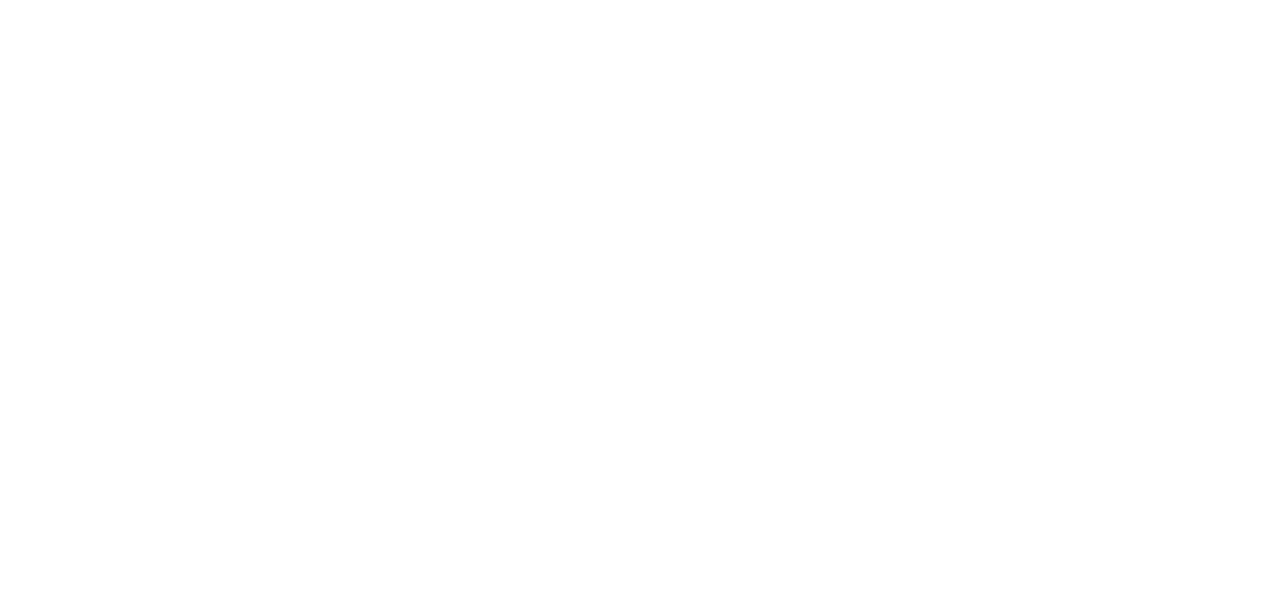
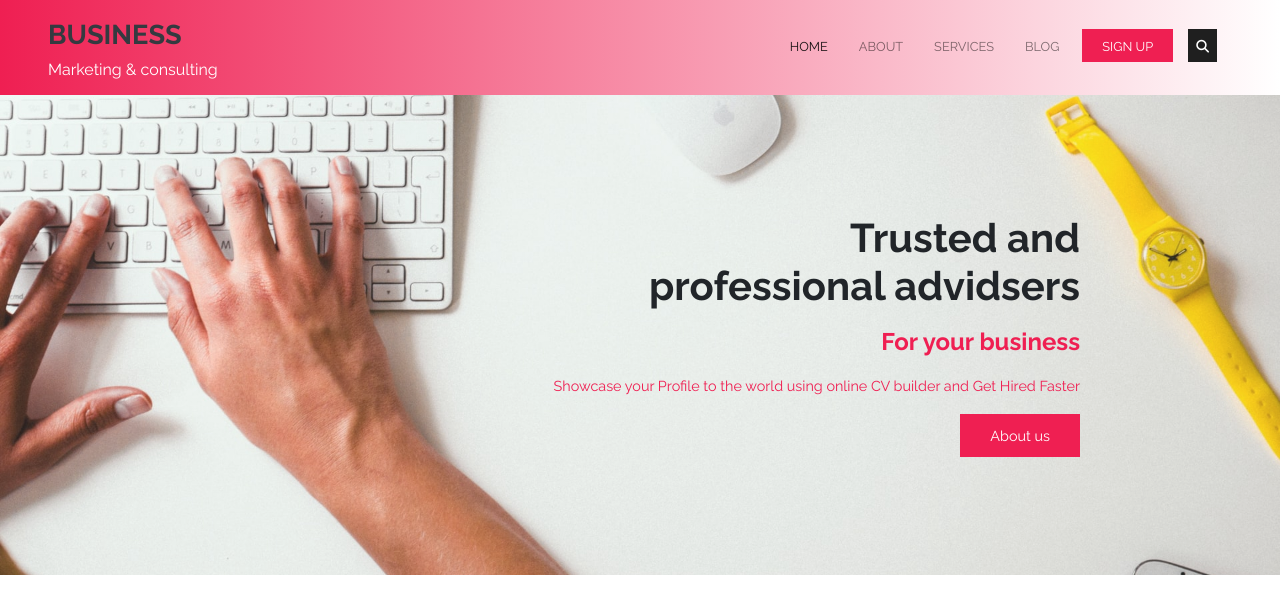
Before and after one commit to Zoran-Tasic/Business-Marketing-consulting, a PHP site: page / in a window 1280 px wide. Before the commit the part shown is empty. Shown: the top 614 px of the page. Run offline with PHP 8.4, Linux system fonts and the light colour scheme; some libraries are stand-ins or nearby versions.

Commit message:
nav and header

```diff
--- a/css/style.css
+++ b/css/style.css
@@ -0,0 +1,113 @@
+/*********************
+variables
+*********************/
+/*******************
+mixins
+*******************/
+/*********************
+basic styles
+*********************/
+* {
+  margin: 0;
+  padding: 0;
+  box-sizing: border-box;
+}
+
+body {
+  font-family: "Raleway", sans-serif;
+  line-height: 1.6;
+}
+
+h1,
+h2,
+h3,
+h4,
+h5,
+h6 {
+  font-weight: 600;
+}
+
+ul {
+  list-style: none;
+}
+
+a {
+  color: #1f1f1f;
+  text-decoration: none;
+}
+a:hover {
+  color: #fff;
+  transition: 0.3s ease;
+}
+
+.container {
+  width: 80%;
+  margin: auto;
+}
+
+/*************
+nav
+*************/
+nav {
+  background: linear-gradient(to right, #ef1f52, #fff);
+}
+nav .navbar-brand {
+  font-size: 1rem;
+}
+nav .navbar-brand span {
+  font-size: 1.7rem;
+}
+nav .nav-item {
+  margin-right: 15px;
+  text-transform: uppercase;
+  font-size: 0.8rem;
+}
+nav .nav-item .signUp {
+  background: #ef1f52 !important;
+  color: #fff !important;
+  height: 90%;
+  padding: 8px 20px !important;
+}
+nav .nav-item .search {
+  background: #1f1f1f;
+  height: 90%;
+  color: #fff !important;
+}
+
+/*************
+header
+*************/
+header {
+  background-image: linear-gradient(rgba(255, 255, 255, 0.1), rgba(255, 255, 255, 0.1)), url(../img/header.jpg);
+  background-position: center;
+  background-size: cover;
+  height: 60vh;
+}
+header hgroup {
+  padding-right: 200px;
+}
+header hgroup h2 {
+  font-size: 2.5rem;
+  font-weight: 700;
+}
+header hgroup h4 {
+  color: #ef1f52;
+  font-size: 1.5rem;
+  padding-top: 10px;
+  font-weight: 700;
+}
+header hgroup p {
+  color: #ef1f52;
+  font-size: 0.9rem;
+  padding-top: 10px;
+}
+header button {
+  background: #ef1f52;
+  color: #fff;
+  padding: 10px 30px;
+  border: none;
+  font-size: 0.9rem;
+  margin-right: 200px;
+}
+
+/*# sourceMappingURL=style.css.map */
--- a/index.html
+++ b/index.html
@@ -8,11 +8,56 @@
     <link rel="stylesheet" href="https://use.fontawesome.com/releases/v5.8.2/css/all.css" integrity="sha384-oS3vJWv+0UjzBfQzYUhtDYW+Pj2yciDJxpsK1OYPAYjqT085Qq/1cq5FLXAZQ7Ay" crossorigin="anonymous">
     <link href="https://fonts.googleapis.com/css2?family=Raleway:wght@300;400;600;700&display=swap" rel="stylesheet">
     <link href="https://fonts.googleapis.com/css2?family=Raleway:wght@300;400&display=swap" rel="stylesheet">
+    <link rel="stylesheet" href="https://stackpath.bootstrapcdn.com/bootstrap/4.5.2/css/bootstrap.min.css" integrity="sha384-JcKb8q3iqJ61gNV9KGb8thSsNjpSL0n8PARn9HuZOnIxN0hoP+VmmDGMN5t9UJ0Z" crossorigin="anonymous">
     <link rel="stylesheet" href="css/style.css">
+    <script src="https://kit.fontawesome.com/a076d05399.js"></script>
 </head>
 
 <body>
 
+    <!-- nav -->
+    <nav class="navbar navbar-expand-lg navbar-light px-5">
+        <a class="navbar-brand text-white" href="#"><span class="text-dark text-uppercase font-weight-bold">Business</span><br>Marketing & consulting</a>
+        <button class="navbar-toggler" type="button" data-toggle="collapse" data-target="#navbarNav" aria-controls="navbarNav" aria-expanded="false" aria-label="Toggle navigation">
+          <span class="navbar-toggler-icon"></span>
+        </button>
+        <div class="collapse navbar-collapse d-flex justify-content-center align-items-center" id="navbarNav">
+            <ul class="navbar-nav ml-auto">
+                <li class="nav-item active">
+                    <a class="nav-link" href="#">Home <span class="sr-only">(current)</span></a>
+                </li>
+                <li class="nav-item">
+                    <a class="nav-link" href="#">About</a>
+                </li>
+                <li class="nav-item">
+                    <a class="nav-link" href="#">Services</a>
+                </li>
+                <li class="nav-item">
+                    <a class="nav-link" href="#">Blog</a>
+                </li>
+                <li class="nav-item">
+                    <a class="nav-link signUp" href="#">Sign up</a>
+                </li>
+                <li class="nav-item">
+                    <a class="nav-link search" href="#"><i class="fas fa-search"></i></a>
+                </li>
+            </ul>
+        </div>
+    </nav>
+
+    <!-- header -->
+    <header class="d-flex flex-column justify-content-center align-items-end">
+        <hgroup class="text-right">
+            <h2>Trusted and <br> professional advidsers</h2>
+            <h4>For your business</h4>
+            <p>Showcase your Profile to the world using online CV builder and Get Hired Faster</p>
+        </hgroup>
+        <button>About us</button>
+    </header>
+
+    <script src="https://code.jquery.com/jquery-3.5.1.slim.min.js" integrity="sha384-DfXdz2htPH0lsSSs5nCTpuj/zy4C+OGpamoFVy38MVBnE+IbbVYUew+OrCXaRkfj" crossorigin="anonymous"></script>
+    <script src="https://cdn.jsdelivr.net/npm/popper.js@1.16.1/dist/umd/popper.min.js" integrity="sha384-9/reFTGAW83EW2RDu2S0VKaIzap3H66lZH81PoYlFhbGU+6BZp6G7niu735Sk7lN" crossorigin="anonymous"></script>
+    <script src="https://stackpath.bootstrapcdn.com/bootstrap/4.5.2/js/bootstrap.min.js" integrity="sha384-B4gt1jrGC7Jh4AgTPSdUtOBvfO8shuf57BaghqFfPlYxofvL8/KUEfYiJOMMV+rV" crossorigin="anonymous"></script>
 </body>
 
 </html>
--- a/scss/style.scss
+++ b/scss/style.scss
@@ -13,6 +13,19 @@ $boxShadom: #cccac5;
 $white: #fff;
 $transition: .3s ease;
 $padding: 50px 0;
+
+/*******************
+mixins
+*******************/
+
+@mixin btn {
+    background: $pink;
+    color: $white;
+    padding: 10px 30px;
+    border: none;
+    font-size: .9rem;
+}
+
 
 /*********************
 basic styles
@@ -55,3 +68,68 @@ a {
     width: 80%;
     margin: auto;
 }
+
+
+/*************
+nav
+*************/
+
+nav {
+    background: linear-gradient(to right, $pink, $white);
+    .navbar-brand {
+        font-size: 1rem;
+        span {
+            font-size: 1.7rem;
+        }
+    }
+    .nav-item {
+        margin-right: 15px;
+        text-transform: uppercase;
+        font-size: .8rem;
+        .signUp {
+            background: $pink !important;
+            color: $white !important;
+            height: 90%;
+            padding: 8px 20px !important;
+        }
+        .search {
+            background: $black;
+            height: 90%;
+            color: $white !important;
+        }
+    }
+}
+
+
+/*************
+header
+*************/
+
+header {
+    background-image: linear-gradient(rgba(255, 255, 255, .1), rgba(255, 255, 255, .1)), url(../img/header.jpg);
+    background-position: center;
+    background-size: cover;
+    height: 60vh;
+    hgroup {
+        padding-right: 200px;
+        h2 {
+            font-size: 2.5rem;
+            font-weight: 700;
+        }
+        h4 {
+            color: $pink;
+            font-size: 1.5rem;
+            padding-top: 10px;
+            font-weight: 700;
+        }
+        p {
+            color: $pink;
+            font-size: .9rem;
+            padding-top: 10px;
+        }
+    }
+    button {
+        @include btn;
+        margin-right: 200px;
+    }
+}
```
Also changed, not shown: 1 other file.
